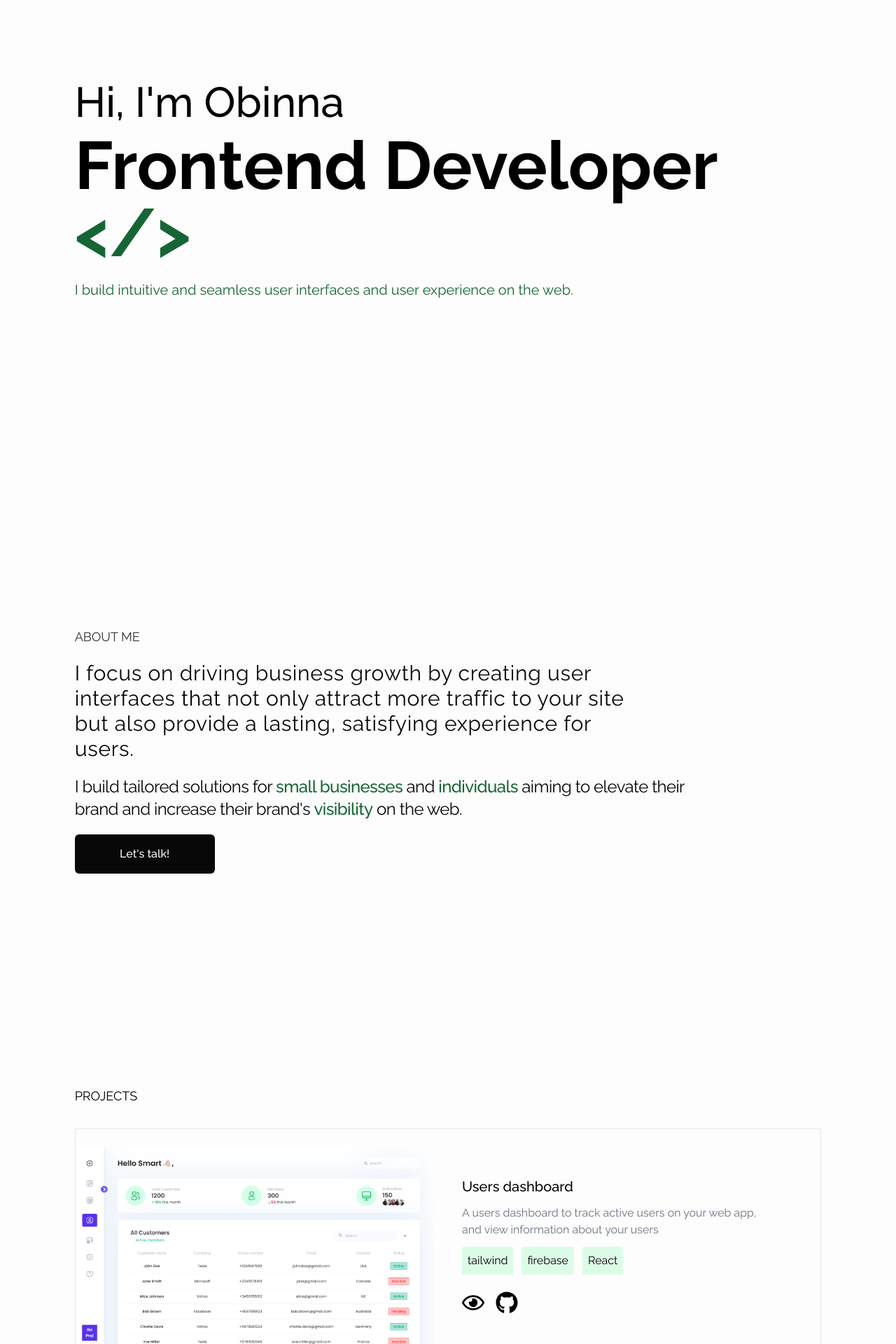
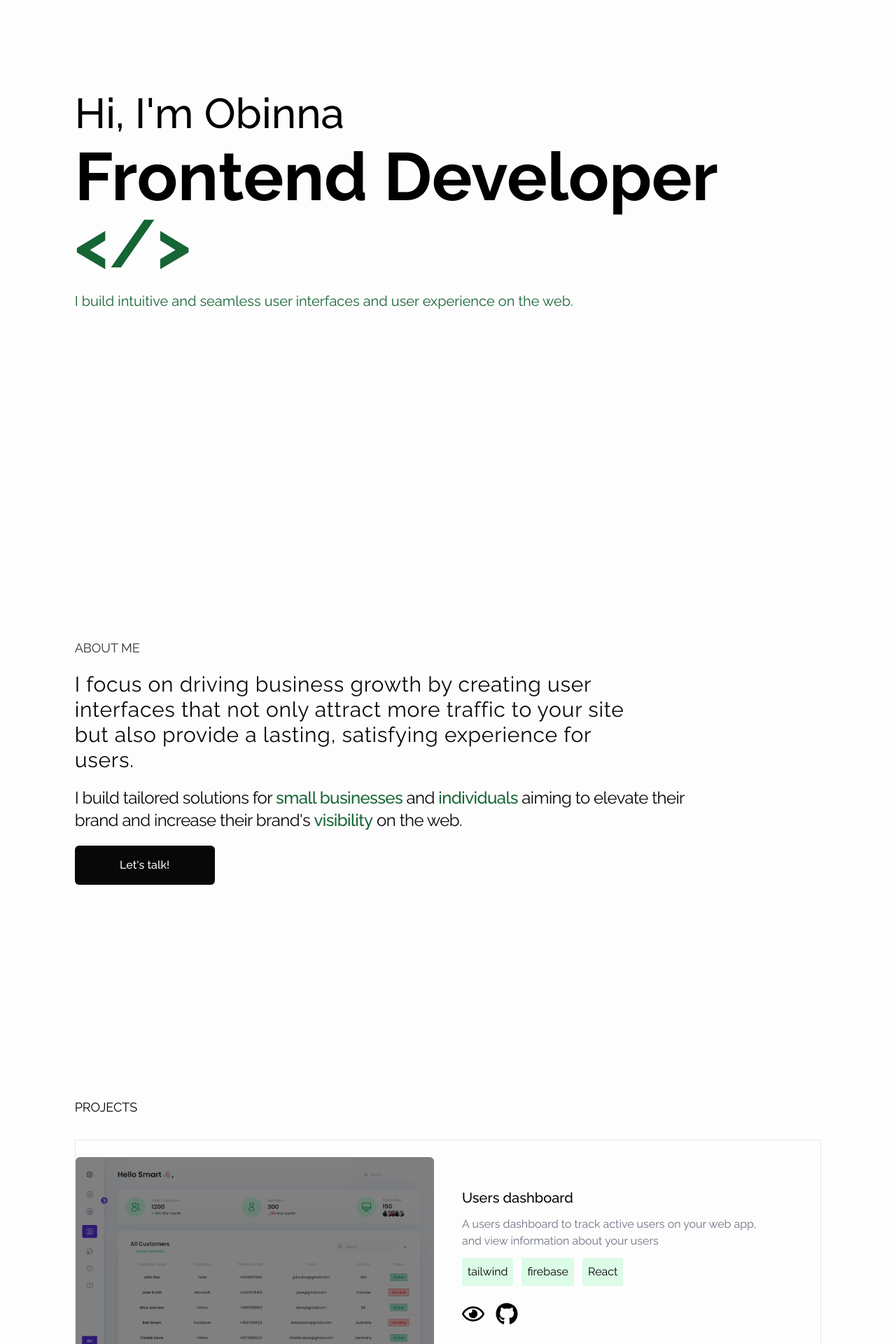
Before and after one commit to Smartlify07/MyPortfolio, a React (Vite) app: page / in a window 1280 px wide. Shown: the part 200-2120 px from the top of the page at 70% size. Built offline with nearby package versions, Linux system fonts and the light colour scheme.

Commit message:
add framer motion

```diff
--- a/package.json
+++ b/package.json
@@ -10,6 +10,7 @@
     "preview": "vite preview"
   },
   "dependencies": {
+    "framer-motion": "^11.9.0",
     "react": "^18.3.1",
     "react-dom": "^18.3.1",
     "react-icons": "^5.3.0",
--- a/src/routes/home/Home.jsx
+++ b/src/routes/home/Home.jsx
@@ -2,11 +2,11 @@ import About from "./components/About";
 import Contact from "./components/Contact";
 import Hero from "./components/Hero";
 import Projects from "./components/Projects";
-import Socials from "./components/Socials";
+// import Socials from "./components/Socials";
 
 const Home = () => {
   return (
-    <main className="flex flex-col font-raleway items-center justify-center  ">
+    <main className="flex  flex-col relative font-raleway items-center justify-center  ">
       <Hero />
       <About />
       <Projects />
--- a/src/routes/home/components/About.jsx
+++ b/src/routes/home/components/About.jsx
@@ -20,7 +20,11 @@ const About = () => {
         web.
       </p>
 
-      <a className="bg-[#080808] text-center rounded-md py-4 px-3 w-[200px] self-start text-[#fdfdfd] font-medium">
+      <a
+        href="mailto:anosikeobinna895@gmail.com"
+        target="_blank"
+        className="bg-[#080808] cursor-pointer text-center rounded-md py-4 px-3 w-[200px] self-start text-[#fdfdfd] font-medium"
+      >
         Let&apos;s talk!
       </a>
     </section>
--- a/src/routes/home/components/Hero.jsx
+++ b/src/routes/home/components/Hero.jsx
@@ -1,14 +1,34 @@
+import { motion } from "framer-motion";
 const Hero = () => {
+  const headerText = "Hi, I'm Obinna";
   return (
     <section className="flex flex-col min-h-screen items-center justify-center  w-10/12">
       <header className=" w-full flex flex-col gap-3">
-        <h1 className=" text-4xl lg:text-6xl font-medium">
-          Hi, I&apos;m Obinna
-        </h1>
+        <div className="flex items-center">
+          {headerText.split("").map((item, index) => (
+            <motion.span
+              className="text-4xl lg:text-6xl font-medium inline"
+              initial={{ opacity: 0, y: 2 }}
+              animate={{ y: 0, opacity: 1 }}
+              transition={{
+                duration: 1,
+                delay: index * 0.2,
+              }}
+              key={index}
+            >
+              {item === " " ? "\u00A0" : item}{" "}
+            </motion.span>
+          ))}
+        </div>
 
-        <h1 className="font-bold text-6xl  lg:text-8xl mb-5 ">
+        <motion.h1
+          initial={{ opacity: 0 }}
+          animate={{ opacity: 1 }}
+          transition={{ duration: 2, delay: 3 }}
+          className="font-bold text-6xl  lg:text-8xl mb-5 "
+        >
           Frontend Developer <span className="text-green-800">{"</>"}</span>
-        </h1>
+        </motion.h1>
       </header>
 
       <p className="text-xl text-green-800  w-full   ">
--- a/src/routes/home/components/Projects.jsx
+++ b/src/routes/home/components/Projects.jsx
@@ -1,9 +1,14 @@
 import { Link } from "react-router-dom";
 import { projects } from "../../../data/project";
 import { FaGithub, FaRegEye } from "react-icons/fa";
+import PropType from "prop-types";
+import { motion } from "framer-motion";
 const Projects = () => {
   return (
-    <section className="py-20 min-h-screen  flex flex-col items-center w-10/12">
+    <section
+      id="#projects"
+      className="py-20 min-h-screen  flex flex-col items-center w-10/12"
+    >
       <h1 className="text-lg font-normal mb-8 self-start uppercase ">
         Projects
       </h1>
@@ -20,7 +25,7 @@ const Projects = () => {
 const Project = ({
   title,
   description,
-  languages,
+  // languages,
   frameworks,
   inProgress,
   otherTools,
@@ -30,10 +35,13 @@ const Project = ({
 }) => {
   return (
     <div className="flex flex-col justify-around gap-10 py-6 border w-full items-center lg:flex-row">
-      <div className="w-full lg:w-6/12  rounded-md ">
-        <img
+      <div className="w-full lg:w-6/12 overflow-hidden  rounded-md ">
+        <motion.img
+          initial={{ filter: "brightness(50%)", scale: 1 }}
+          whileHover={{ scale: 1.05, filter: "brightness(100%)" }}
+          transition={{ duration: 1 }}
           src={displayImage}
-          className="w-full transition-all hover:scale-105"
+          className="w-full  "
           alt=""
         />
       </div>
@@ -78,4 +86,16 @@ const Project = ({
   );
 };
 
+Project.propTypes = {
+  description: PropType.string,
+  title: PropType.string,
+  languages: PropType.array,
+  frameworks: PropType.array,
+  inProgress: PropType.bool,
+  otherTools: PropType.object,
+  displayImage: PropType.string,
+  githubLink: PropType.string,
+  siteLink: PropType.string,
+};
+
 export default Projects;
--- a/src/ui/Navbar/Navbar.jsx
+++ b/src/ui/Navbar/Navbar.jsx
@@ -1,5 +1,4 @@
 import NavLinks from "./nav-links";
-
 const Navbar = () => {
   return (
     <nav className="py-6 flex font-raleway items-center justify-center">
--- a/src/ui/Navbar/nav-links.jsx
+++ b/src/ui/Navbar/nav-links.jsx
@@ -2,11 +2,11 @@ import { NavLink } from "react-router-dom";
 
 const NavLinks = () => {
   return (
-    <ul className="flex items-center gap-3 font-raleway text-base font-normal">
+    <div className="flex bg-[#111] shadow-sm backdrop-blur-sm  rounded-md text-white px-6 py-2 items-center gap-3 font-raleway text-base font-normal">
       <NavLink to={"/"}>Home</NavLink>
 
-      <NavLink>Projects</NavLink>
-    </ul>
+      <NavLink to={"#projects"}>Projects</NavLink>
+    </div>
   );
 };
 
```
Also changed, not shown: 1 other file (tests, documents, lock files or other folders).
